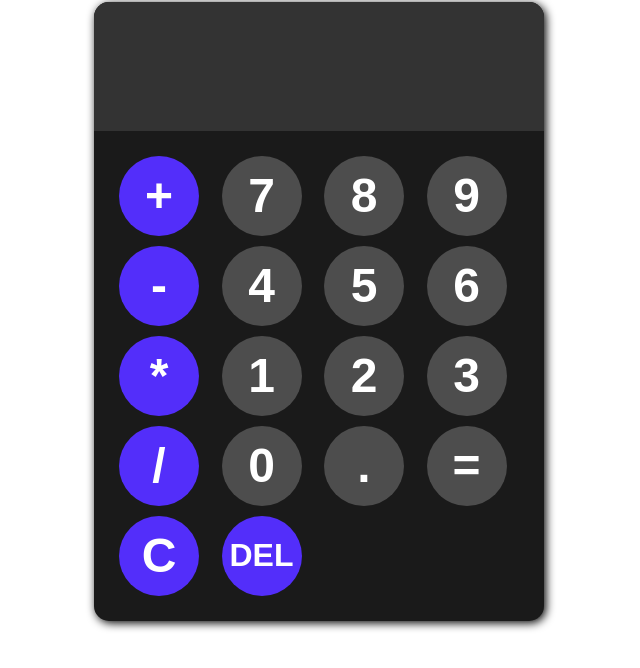
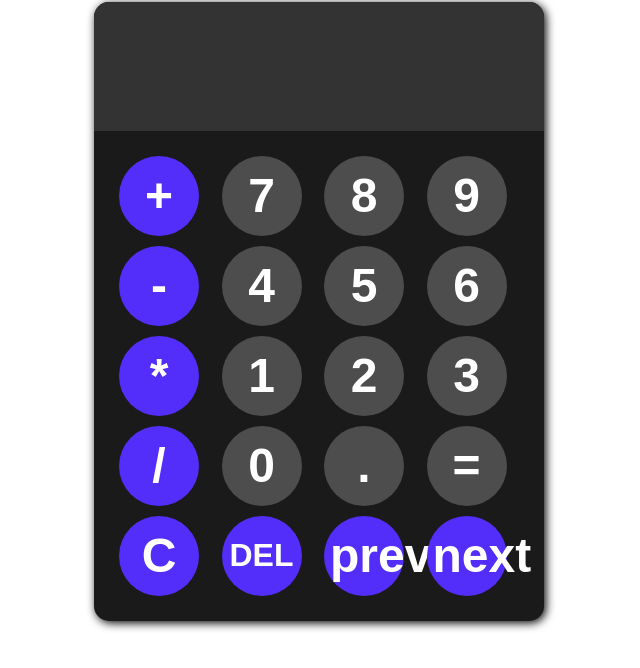
Before and after one commit to shaik-riyaz-mujaffer/Calculator, a plain HTML site: page index.html in a window 1280 px wide. Shown: the part 84-752 px from the top of the page, without its empty margins (321-961 px from the left). Drawn offline with Linux system fonts and the light colour scheme.

Commit message:
Update index.html

```diff
--- a/index.html
+++ b/index.html
@@ -28,12 +28,14 @@
                 <button onclick="add('1')">1</button>
                 <button onclick="add('2')">2</button>
                 <button onclick="add('3')">3</button>
-                <button class="operator_btn" onclick="add('/')" >/</button>
+                <button class="operator_btn" onclick="add('/')">/</button>
                 <button onclick="add('0')">0</button>
                 <button onclick="add('.')">.</button>
                 <button onclick="calculate('=')">=</button>
                 <button class="operator_btn" onclick="clearDisplay('C')">C</button>
                 <button class="operator_btn" onclick="deleteLast()" id="del_btn">DEL</button>
+                <button class=" operator_btn otp" onclick="prevOutput()">prev</button>
+                <button class="operator_btn otp" onclick="nextOutput()">next</button>
             </div>
         </div>
     </main>
```
